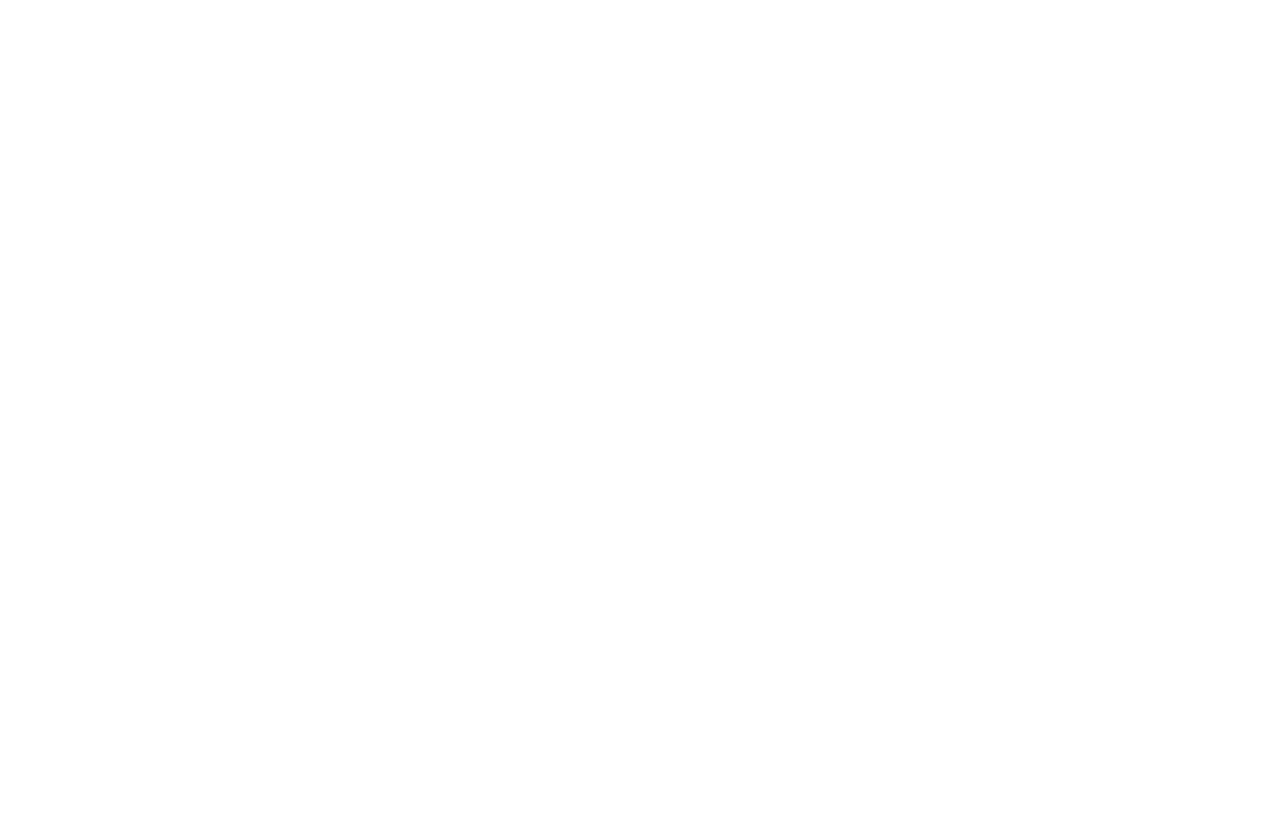
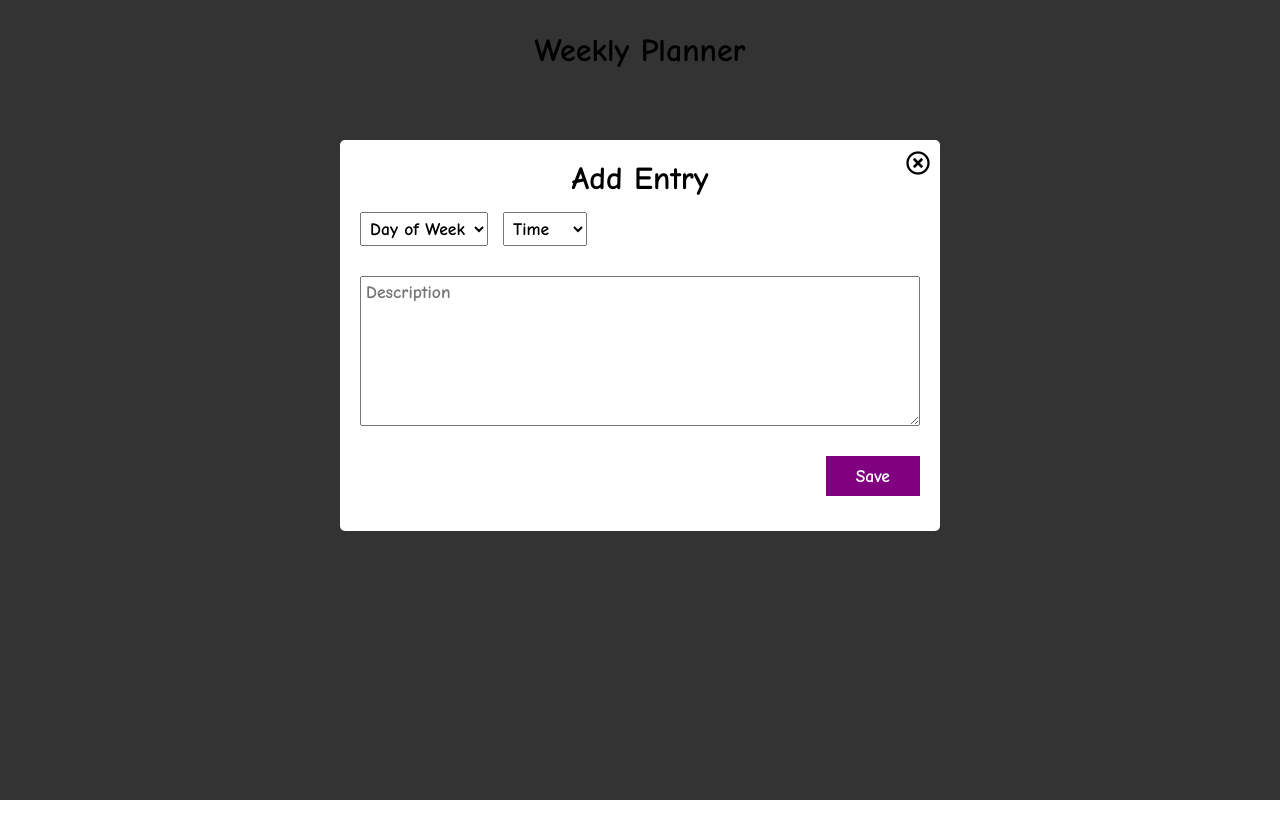
Before and after one commit to bhluong1codes/week-planner, a website: page index.html in a window 1280 px wide. Before the commit the page ends 800 px from the top, so only its background shows below. Drawn offline with Linux system fonts and the light colour scheme.

Commit message:
Created wireframe and modal

```diff
--- a/index.html
+++ b/index.html
@@ -5,8 +5,73 @@
   <meta name="viewport" content="width=device-width, initial-scale=1.0">
   <title>Week Planner</title>
   <link rel="stylesheet" href="styles.css">
+  <link rel="preconnect" href="https://fonts.googleapis.com">
+  <link rel="preconnect" href="https://fonts.gstatic.com" crossorigin>
+  <link href="https://fonts.googleapis.com/css2?family=Comic+Neue:ital,wght@0,300;0,400;0,700;1,300;1,400;1,700&display=swap" rel="stylesheet">
+  <link
+    rel="stylesheet"
+    crossorigin="anonymous"
+    href="https://cdnjs.cloudflare.com/ajax/libs/font-awesome/5.14.0/css/all.min.css"
+    integrity="sha512-1PKOgIY59xJ8Co8+NE6FZ+LOAZKjy+KY8iq0G4B3CyeY6wYHN3yt9PW0XpSriVlkMXe40PTKnXrLnZ9+fkDaog==">
 </head>
 <body>
+  <div class="overlay">
+    <div class="modal">
+      <div class="x-btn"><i class="far fa-times-circle"></i></div>
+      <h2>Add Entry</h2>
+      <form action="" method="get" data-view="entries">
+        <div class="row">
+          <div class="col-25">
+            <select id="day-of-week" name="day-of-week" required>
+              <option>Day of Week</option>
+              <option value="Sunday">Sunday</option>
+              <option value="Monday">Monday</option>
+              <option value="Tuesday">Tuesday</option>
+              <option value="Wednesday">Wednesday</option>
+              <option value="Thursday">Thursday</option>
+              <option value="Friday">Friday</option>
+              <option value="Saturday">Saturday</option>
+            </select>
+          </div>
+          <div class="col-25">
+            <select id="time" name="time" required>
+              <option>Time</option>
+              <option value="1">1</option>
+              <option value="2">2</option>
+              <option value="3">3</option>
+              <option value="4">4</option>
+              <option value="5">5</option>
+              <option value="6">6</option>
+              <option value="7">7</option>
+            </select>
+          </div>
+        </div>
+        <div class="row">
+          <textarea name="description" id="description" placeholder="Description" required></textarea>
+        </div>
+        <div class="row">
+          <div class="col-100">
+            <input type="submit" value="Save" id="submit" class="btn submitBtn" >
+          </div>
+        </div>
+      </form>
+    </div>
+  </div>
+  <header>
+    <h1>Weekly Planner</h1>
+  </header>
+  <main>
+    <div class="contain">
+      <div class="row">
+        <div class="col-100 add-entry-container">
+          <button class="add-entry-btn btn">
+            Add Entry
+          </button>
+        </div>
+      </div>
+    </div>
+  </main>
   <script src="main.js"></script>
+  <script src="data.js"></script>
 </body>
 </html>
--- a/styles.css
+++ b/styles.css
@@ -0,0 +1,137 @@
+* {
+  box-sizing: border-box;
+  margin: 0;
+}
+
+body {
+  text-align: center;
+  font-family: "Comic Neue", cursive;
+}
+
+header {
+  height: 100px;
+  display: flex;
+  align-items: center;
+  justify-content: center;
+}
+
+.container {
+  max-width: 1400px;
+  margin: 0 auto;
+  padding: 0 1.5rem;
+}
+
+.row {
+  display: flex;
+  flex-wrap: wrap;
+}
+
+.col-100 {
+  flex-basis: 100%;
+}
+
+.col-25 {
+  flex-basis: 100%;
+}
+
+.add-entry-container {
+  height: 100vh;
+  position: relative;
+  display: flex;
+  justify-content: center;
+}
+
+.btn {
+  font-family: "Comic Neue", cursive;
+  font-weight: 700;
+  font-size: 1.1rem;
+  padding: 10px 30px;
+  border: none;
+  background-color: purple;
+  color: white;
+}
+
+.add-entry-btn {
+  position: absolute;
+  top: 15%;
+  margin-bottom: 20px;
+}
+
+.overlay {
+  position: fixed;
+  top: 0;
+  margin-bottom: 20px;
+  left: 0;
+  height: 100%;
+  width: 100%;
+  background-color: rgb(0 0 0 / 80%);
+  display: flex;
+  justify-content: center;
+  align-items: flex-start;
+  z-index: 9999;
+}
+
+.modal {
+  position: relative;
+  top: 15%;
+  text-align: center;
+  background-color: #fff;
+  width: 600px;
+  border-radius: 5px;
+  display: flex;
+  flex-direction: column;
+  padding: 20px;
+  margin: 20px;
+}
+
+.x-btn {
+  position: absolute;
+  right: 10px;
+  top: 10px;
+  font-size: 1.5rem;
+}
+
+h2 {
+  font-size: 2rem;
+}
+
+button:hover,
+.fa-times-circle:hover {
+  cursor: pointer;
+}
+
+select {
+  display: block;
+  width: 100%;
+  padding: 5px;
+}
+
+textarea {
+  width: 100%;
+  height: 150px;
+  padding: 5px;
+}
+
+select,
+textarea,
+input {
+  margin-top: 15px;
+  margin-bottom: 15px;
+  font-family: "Comic Neue", cursive;
+  font-weight: bolder;
+  font-size: 1.1rem;
+}
+
+#submit {
+  float: right;
+}
+
+@media only screen and (min-width: 768px) {
+  .col-25 {
+    flex-basis: inherit;
+  }
+
+  select#time {
+    margin-left: 15px;
+  }
+}
```
